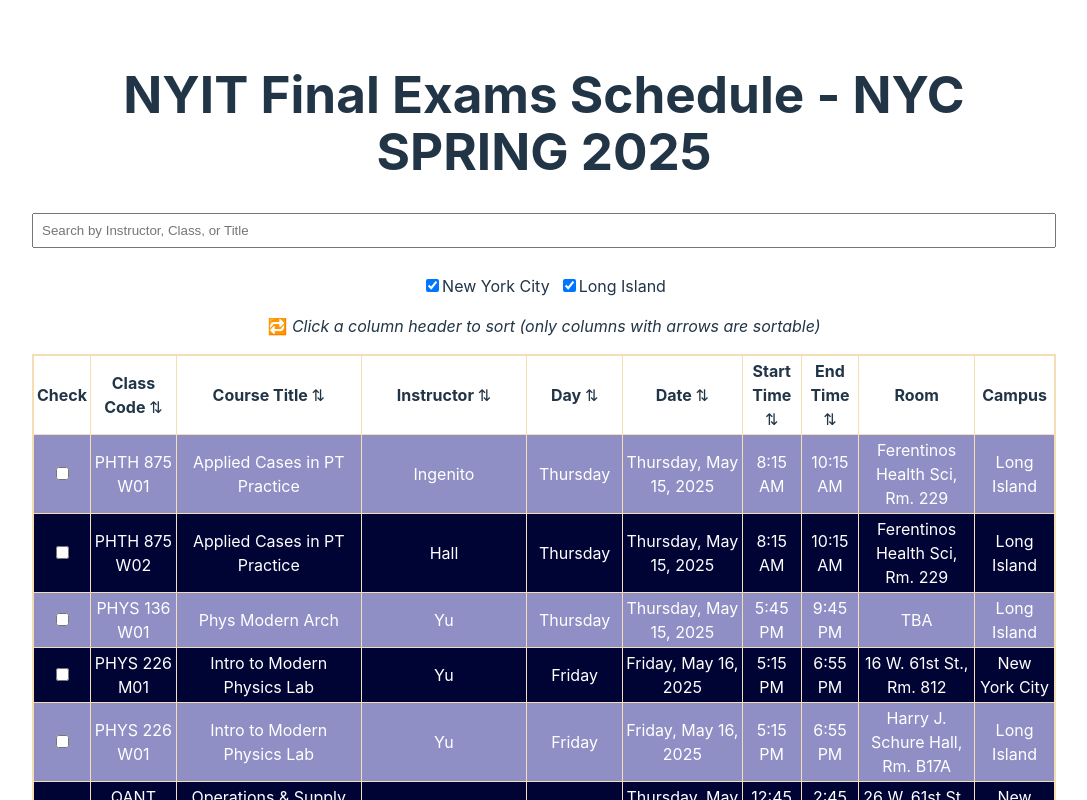
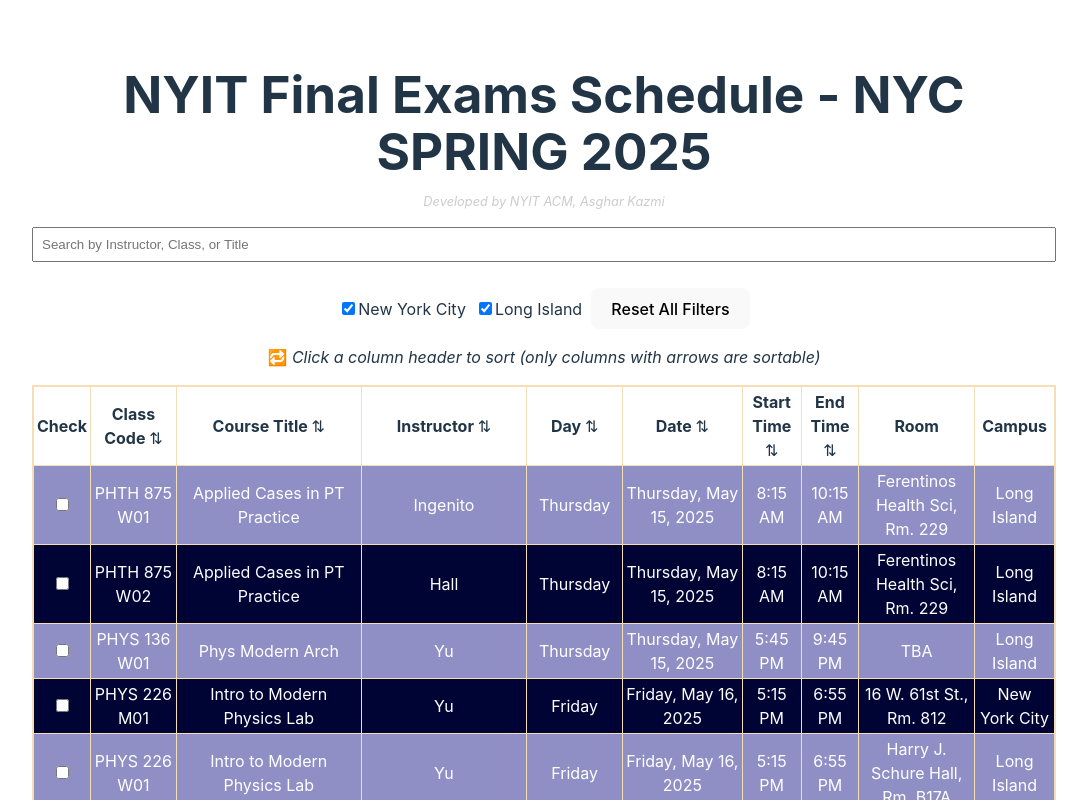
Before and after one commit to AsgharKazmi2005/NYIT-Finals-Exam-Scheduler, a React (Vite) app: page / in a window 1280 px wide. Shown: the top 800 px of the page, without its empty margins (96-1183 px from the left). Built offline with nearby package versions, Linux system fonts and the light colour scheme.

Commit message:
Added sorting to table and Signature

```diff
--- a/src/App.css
+++ b/src/App.css
@@ -49,3 +49,24 @@
 th:hover {
   background-color: #1d1d1d;
 }
+
+.reset {
+  background-color: #010230;
+  color: white;
+  border: 1px solid white;
+  padding: 5px 10px 5px 10px;
+}
+
+.table-container {
+  width: 100%;
+  overflow-x: auto;
+  -webkit-overflow-scrolling: touch;
+}
+
+.table {
+  min-width: 700px; /* or however wide your table must be */
+}
+
+.title {
+  margin-bottom: 0;
+}
--- a/src/App.jsx
+++ b/src/App.jsx
@@ -5,7 +5,7 @@
 const App = () => {
   return (
     <div>
-      <h1>NYIT Final Exams Schedule - NYC SPRING 2025</h1>
+      <h1 className="title">NYIT Final Exams Schedule - NYC SPRING 2025</h1>
       <Table />
     </div>
   );
--- a/src/assets/Table.jsx
+++ b/src/assets/Table.jsx
@@ -5,7 +5,7 @@
   const [data, setData] = useState([]);
   const [filter, setFilter] = useState("");
   const [checkedItems, setCheckedItems] = useState([]);
-  const [sortConfig, setSortConfig] = useState({ key: null, direction: "asc" });
+  const [sortConfigList, setSortConfigList] = useState([]);
   const [campusFilters, setCampusFilters] = useState({
     "New York City": true,
     "Long Island": true,
@@ -41,16 +41,35 @@
   };
 
   const requestSort = (key) => {
-    let direction = "asc";
-    if (sortConfig.key === key && sortConfig.direction === "asc") {
-      direction = "desc";
+    setSortConfigList((prevList) => {
+      const existingIndex = prevList.findIndex((entry) => entry.key === key);
+
+      if (existingIndex !== -1) {
+        const current = prevList[existingIndex];
+        const newDirection = current.direction === "asc" ? "desc" : "asc";
+        const updatedList = [...prevList];
+        updatedList[existingIndex] = { ...current, direction: newDirection };
+        return updatedList;
+      } else {
+        return [...prevList, { key, direction: "asc" }];
       }
-    setSortConfig({ key, direction });
+    });
+  };
+
+  const resetFilters = () => {
+    setFilter("");
+    setSortConfigList([]);
+    setCheckedItems([]);
+    setCampusFilters({
+      "New York City": true,
+      "Long Island": true,
+    });
   };
 
   const getSortArrow = (key) => {
-    if (sortConfig.key !== key) return "⇅";
-    return sortConfig.direction === "asc" ? "⬆️" : "⬇️";
+    const config = sortConfigList.find((c) => c.key === key);
+    if (!config) return "⇅";
+    return config.direction === "asc" ? "⬆️" : "⬇️";
   };
 
   const filteredData = useMemo(() => {
@@ -78,15 +97,16 @@
   const sortedFilteredData = useMemo(() => {
     const sortable = [...filteredData];
 
-    if (sortConfig.key) {
+    if (sortConfigList.length > 0) {
       sortable.sort((a, b) => {
-        let aVal = a[sortConfig.key] ?? "";
-        let bVal = b[sortConfig.key] ?? "";
+        for (const { key, direction } of sortConfigList) {
+          let aVal = a[key] ?? "";
+          let bVal = b[key] ?? "";
 
-        if (sortConfig.key.toLowerCase().includes("time")) {
+          if (key.toLowerCase().includes("time")) {
             aVal = new Date(`1970-01-01T${aVal}`);
             bVal = new Date(`1970-01-01T${bVal}`);
-        } else if (sortConfig.key.toLowerCase().includes("date")) {
+          } else if (key.toLowerCase().includes("date")) {
             aVal = new Date(aVal);
             bVal = new Date(bVal);
           } else {
@@ -94,14 +114,15 @@
             bVal = bVal.toString().toLowerCase();
           }
 
-        if (aVal < bVal) return sortConfig.direction === "asc" ? -1 : 1;
-        if (aVal > bVal) return sortConfig.direction === "asc" ? 1 : -1;
+          if (aVal < bVal) return direction === "asc" ? -1 : 1;
+          if (aVal > bVal) return direction === "asc" ? 1 : -1;
+        }
         return 0;
       });
     }
 
     return sortable;
-  }, [filteredData, sortConfig]);
+  }, [filteredData, sortConfigList]);
 
   const sortedData = [
     ...checkedItems,
@@ -110,6 +131,9 @@
 
   return (
     <div style={{ margin: "0 auto" }}>
+      <p style={{ fontSize: '0.8rem', marginBottom: '1rem', color: '#ccc', textEmphasisStyle: 'italic', borderTop: '0px'}}>
+        <em>Developed by NYIT ACM, Asghar Kazmi</em>
+      </p>
       <input
         type="text"
         placeholder="Search by Instructor, Class, or Title"
@@ -146,6 +170,8 @@
           />
           Long Island
         </label>
+        &nbsp;&nbsp;
+        <button onClick={resetFilters}>Reset All Filters</button>
       </div>
 
       <p>
@@ -156,46 +182,25 @@
         <thead>
           <tr>
             <th>Check</th>
-            <th
-              onClick={() => requestSort("ClassCode")}
-              style={{ cursor: "pointer" }}
-            >
+            <th onClick={() => requestSort("ClassCode")} style={{ cursor: "pointer" }}>
               Class Code {getSortArrow("ClassCode")}
             </th>
-            <th
-              onClick={() => requestSort("CourseTitle")}
-              style={{ cursor: "pointer" }}
-            >
+            <th onClick={() => requestSort("CourseTitle")} style={{ cursor: "pointer" }}>
               Course Title {getSortArrow("CourseTitle")}
             </th>
-            <th
-              onClick={() => requestSort("Instructor")}
-              style={{ cursor: "pointer" }}
-            >
+            <th onClick={() => requestSort("Instructor")} style={{ cursor: "pointer" }}>
               Instructor {getSortArrow("Instructor")}
             </th>
-            <th
-              onClick={() => requestSort("Day")}
-              style={{ cursor: "pointer" }}
-            >
+            <th onClick={() => requestSort("Day")} style={{ cursor: "pointer" }}>
               Day {getSortArrow("Day")}
             </th>
-            <th
-              onClick={() => requestSort("Date")}
-              style={{ cursor: "pointer" }}
-            >
+            <th onClick={() => requestSort("Date")} style={{ cursor: "pointer" }}>
               Date {getSortArrow("Date")}
             </th>
-            <th
-              onClick={() => requestSort("StartTime")}
-              style={{ cursor: "pointer" }}
-            >
+            <th onClick={() => requestSort("StartTime")} style={{ cursor: "pointer" }}>
               Start Time {getSortArrow("StartTime")}
             </th>
-            <th
-              onClick={() => requestSort("EndTime")}
-              style={{ cursor: "pointer" }}
-            >
+            <th onClick={() => requestSort("EndTime")} style={{ cursor: "pointer" }}>
               End Time {getSortArrow("EndTime")}
             </th>
             <th>Room</th>
```
Lines whose indentation alone changed are shown as unchanged.
